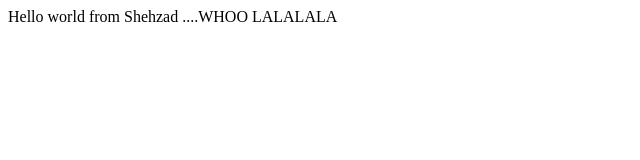
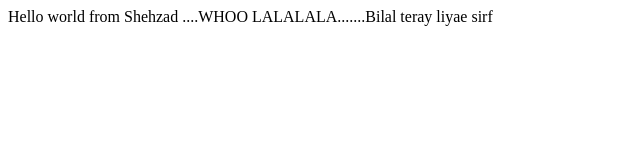
Before and after one commit to Shehzadamir11/bootcamp2020, a plain HTML site: page index.html in a window 1280 px wide. Shown: the whole page, without its empty margins (0-640 px from the left). Drawn offline with Linux system fonts and the light colour scheme.

Commit message:
Update index.html

```diff
--- a/index.html
+++ b/index.html
@@ -5,7 +5,7 @@
 </head>
 <body>
 
-    <div> Hello world from Shehzad ....WHOO LALALALA</div>
+    <div> Hello world from Shehzad ....WHOO LALALALA.......Bilal teray liyae sirf</div>
 
 </body>
 </html>
```
